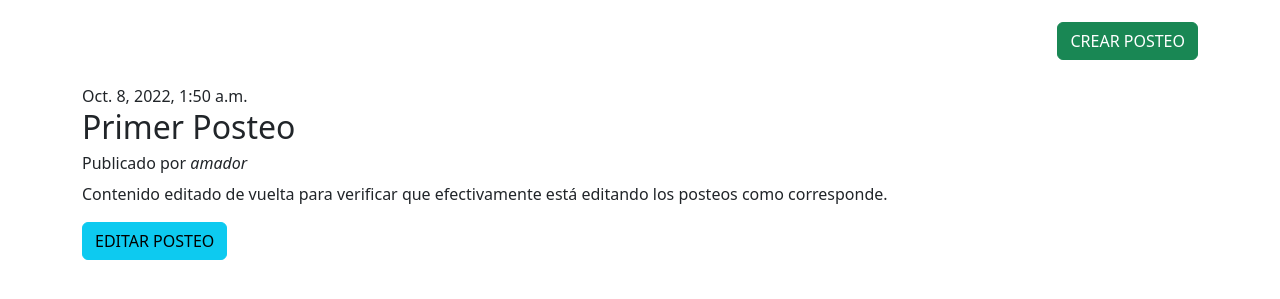
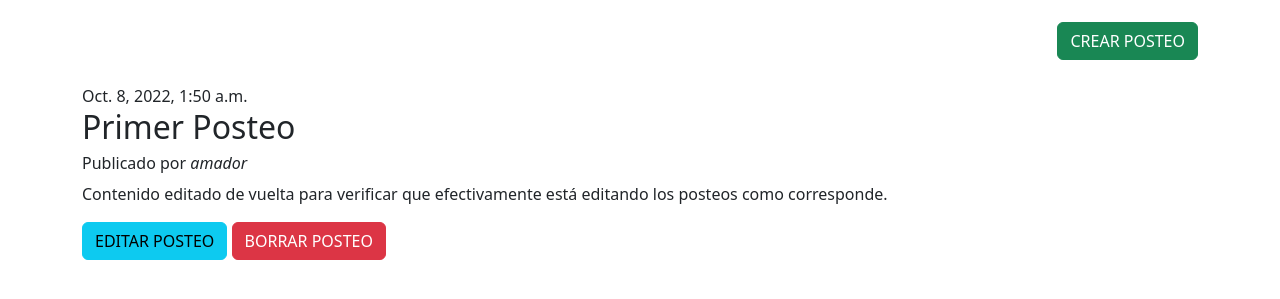
Before and after one commit to juanpafittipaldi/Blog_Final, a Django app: page /posteo/1/ in a window 1280 px wide. Shown: the part 98-397 px from the top of the page. Run offline with Django 4.2, Linux system fonts and the light colour scheme; a user stored in the database is signed in; data comes from the database, SQL or seed files in the repository; both versions use the stored data as it was after the commit.

Commit message:
Jose: CRUD completo. Añadida vista de borradores

```diff
--- a/AppBlog/templates/html/detalle_posteo.html
+++ b/AppBlog/templates/html/detalle_posteo.html
@@ -1,16 +1,20 @@
 {% extends 'html/base.html' %}
 
 {% block content %}
+
 
         {% if posteo.fecha_publicado %}
             <time>
                 {{ posteo.fecha_publicado }}
             </time>
+        {% else %}
+            <a class="btn btn-primary" href="{% url 'publicar_posteo' pk=posteo.pk %}">PUBLICAR</a>
         {% endif %}
         <h2>{{ posteo.titulo }}</h2>
         <h6>Publicado por <i>{{ posteo.autor }}</i></h6>
         <p>{{ posteo.contenido | linebreaksbr }}</p>
         {% if user.is_authenticated %}
         <a class="btn btn-info" href="{% url 'editar_posteo' pk=posteo.pk %}">EDITAR POSTEO</a>
+        <a class="btn btn-danger" href="{% url 'eliminar_posteo' pk=posteo.pk %}">BORRAR POSTEO</a>
         {% endif %}
         {% endblock %}
--- a/AppBlog/templates/html/editar_posteo.html
+++ b/AppBlog/templates/html/editar_posteo.html
@@ -1,7 +1,7 @@
 {% extends 'html/base.html' %}
 
 {% block content %}
-    <h2>Nuevo Posteo</h2>
+    <h2>Editar Posteo</h2>
     <form method="POST" class="d-flex flex-column justify-content-center">
         {% csrf_token %}
         {{ form }}
--- a/AppBlog/templates/html/lista_posteos.html
+++ b/AppBlog/templates/html/lista_posteos.html
@@ -2,6 +2,7 @@
 {% block content %}
 
 {% for posteo in posteos %}
+
     <article class="container">
         <h2><a href="{% url 'detalle_posteo' pk=posteo.pk %}">{{ posteo.titulo }}</a></h2>
         <p>{{ posteo.contenido | linebreaksbr }}</p>
--- a/AppBlog/urls.py
+++ b/AppBlog/urls.py
@@ -1,9 +1,13 @@
 from django.urls import path
 from . import views
+from .models import Posteo
 
 urlpatterns = [
     path('', views.lista_posteos, name='lista_posteos'),
     path('posteo/<int:pk>/', views.detalle_posteo, name='detalle_posteo'),
     path('posteo/nuevo/', views.posteo_nuevo, name='posteo_nuevo'),
     path('posteo/<int:pk>/editar/', views.editar_posteo, name='editar_posteo'),
+    path('borradores/', views.posteo_borradores, name='posteo_borradores'),
+    path('posteo/<pk>/publicar/', views.publicar_posteo, name='publicar_posteo'),
+    path('posteo/<pk>/eliminar/', views.eliminar_posteo, name='eliminar_posteo'),
 ]
--- a/AppBlog/views.py
+++ b/AppBlog/views.py
@@ -1,8 +1,7 @@
 from django.shortcuts import render, get_object_or_404, redirect
 from django.utils import timezone
+from .forms import PosteoForm
 from .models import Posteo
-from .forms import PosteoForm
-
 
 def lista_posteos(request):
     posteos = Posteo.objects.filter(fecha_publicado__lte=timezone.now()).order_by('fecha_creado')
@@ -19,7 +18,6 @@ def posteo_nuevo(request):
         if form.is_valid():
             posteo = form.save(commit=False)
             posteo.autor = request.user
-            posteo.fecha_publicado = timezone.now()
             posteo.save()
             return redirect('detalle_posteo', pk=posteo.pk)
     else:
@@ -33,9 +31,22 @@ def editar_posteo(request, pk):
         if form.is_valid():
             post = form.save(commit=False)
             post.autor = request.user
-            post.fecha_publicado = timezone.now()
             post.save()
             return redirect('detalle_posteo', pk=posteo.pk)
     else:
         form = PosteoForm(instance=posteo)
     return render(request, 'html/editar_posteo.html', {'form': form})
+
+def posteo_borradores(request):
+    posteos = Posteo.objects.filter(fecha_publicado__isnull=True).order_by('-fecha_creado')
+    return render(request, 'html/posteo_borradores.html', {'posteos': posteos})
+
+def publicar_posteo(request, pk):
+    posteo = get_object_or_404(Posteo, pk=pk)
+    posteo.publicar()
+    return redirect('detalle_posteo', pk=pk)
+
+def eliminar_posteo(request, pk):
+    posteo = get_object_or_404(Posteo, pk=pk)
+    posteo.delete()
+    return redirect('lista_posteos')
```
Also changed, not shown: AppBlog/admin.py (+12 -1 lines), AppBlog/templates/html/posteo_borradores.html (added, +12 -0 lines), db.sqlite3.
